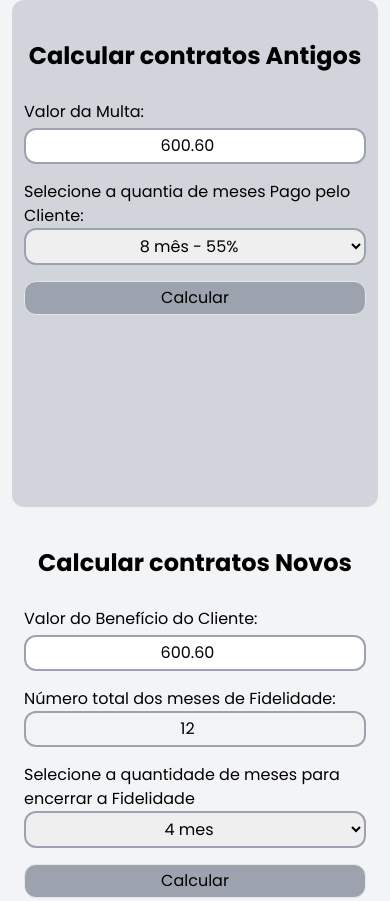
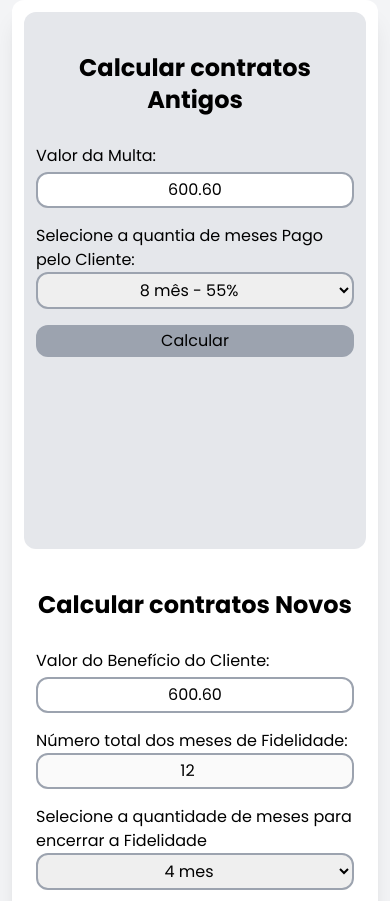
Before and after one commit to CarllosEduardo07/Calcular_Multa, a website: page src/index.html in a window 390 px wide. Shown: the top 901 px of the page. Drawn offline with nearby package versions, Linux system fonts and the light colour scheme.

Commit message:
feito alterção no estilo e no responsivo

```diff
--- a/src/index.html
+++ b/src/index.html
@@ -13,14 +13,14 @@
         <link rel="preconnect" href="https://fonts.gstatic.com" crossorigin>
         <link href="https://fonts.googleapis.com/css2?family=Poppins:ital,wght@0,100;0,200;0,300;0,400;0,500;0,600;0,700;0,800;0,900;1,100;1,200;1,300;1,400;1,500;1,600;1,700;1,800;1,900&display=swap" rel="stylesheet">
 </head>
-<body class="font-poppins bg-gray-100 w-full h-full lg:flex lg:justify-center lg:items-start lg:mt-10 xl:mt-20">
-    <form class="mx-3 sm:mx-20 lg:flex lg:m-auto lg:w-9/12 xl:w-6/12">
+<body class="font-poppins bg-gray-100 w-full h-full lg:flex lg:justify-center lg:items-start lg:mt-16 xl:mt-16">
+    <form class="mx-3 p-3 rounded-xl sm:mx-20 lg:flex  lg:w-5/6 xl:w-1/2 bg-white shadow-xl ">
 
-        <div class="container_calcular bg-gray-300">
+        <div class="container_calcular bg-gray-200">
             <h2 class="my-6 text-center text-2xl font-bold lg:my-2">Calcular contratos Antigos</h2>
 
             <label for="valor_multa_contratoAntigo" class="my-1">Valor da Multa:</label>
-            <input type="number" id="valor_multa_contratoAntigo" value="600.60" class="input text-center">
+            <input type="number" id="valor_multa_contratoAntigo" value="600.60" class="input text-center input_number">
             <label for="Porcentagem_fidelidade" class="mt-4">Selecione a quantia de meses Pago pelo Cliente:</label>
             <select id="Porcentagem_fidelidade" class="input text-center">
                 <option value="">Selecione o mês</option>
@@ -50,9 +50,9 @@
             <h2 class="my-6 text-center text-2xl font-bold lg:my-2">Calcular contratos Novos</h2>
 
             <label for="vtb_valor_multa_contratoNovo" class="my-1">Valor do Benefício do Cliente:</label>
-            <input type="number" id="vtb_valor_multa_contratoNovo" value="600.60" class="input text-center">
+            <input type="number" id="vtb_valor_multa_contratoNovo" value="600.60" class="input text-center input_number">
             <label for="mes_fidelidade" class="mt-4">Número total dos meses de Fidelidade:</label>
-            <input type="number" id="mes_fidelidade" value="12" disabled class="input text-center">
+            <input type="number" id="mes_fidelidade" value="12" disabled class="input text-center cursor-not-allowed">
             <label for="mr_mes_restante" class="mt-4">Selecione a quantidade de meses para encerrar a Fidelidade</label>
             <select id="mr_mes_restante" class="input text-center">
                 <option value="">Selecione o mês</option>
@@ -79,7 +79,7 @@
                 </div>
 
                 <div>
-                    <h3 class="font-bold">Fórmula:</h3>
+                    <h3 class="font-bold lg:mt-2">Fórmula:</h3>
                     <span>M = (VTB &#247; MF) &#215; MR</span>
                     <p id="resultado_formula" class="mt-2"></p>
                 </div>
--- a/src/input.css
+++ b/src/input.css
@@ -3,13 +3,21 @@
 @tailwind utilities;
 
 @layer components{
+    /* tirar setar do input number */
+    .input_number::-webkit-inner-spin-button {
+        -webkit-appearance: none;
+        margin: 0;
+    }
+
     .input {
         @apply p-1 border border-solid border-2 border-gray-400 outline-none rounded-xl
-
+        cursor-pointer
+        hover:border-gray-700 hover:shadow-lg
     }
 
     .button{
         @apply p-1 my-4 border border-solid bg-gray-400 rounded-xl
+        hover:bg-gray-500 hover:shadow-lg border-none
     }
 
     .container_calcular{
```
Also changed, not shown: dist/output.css.
